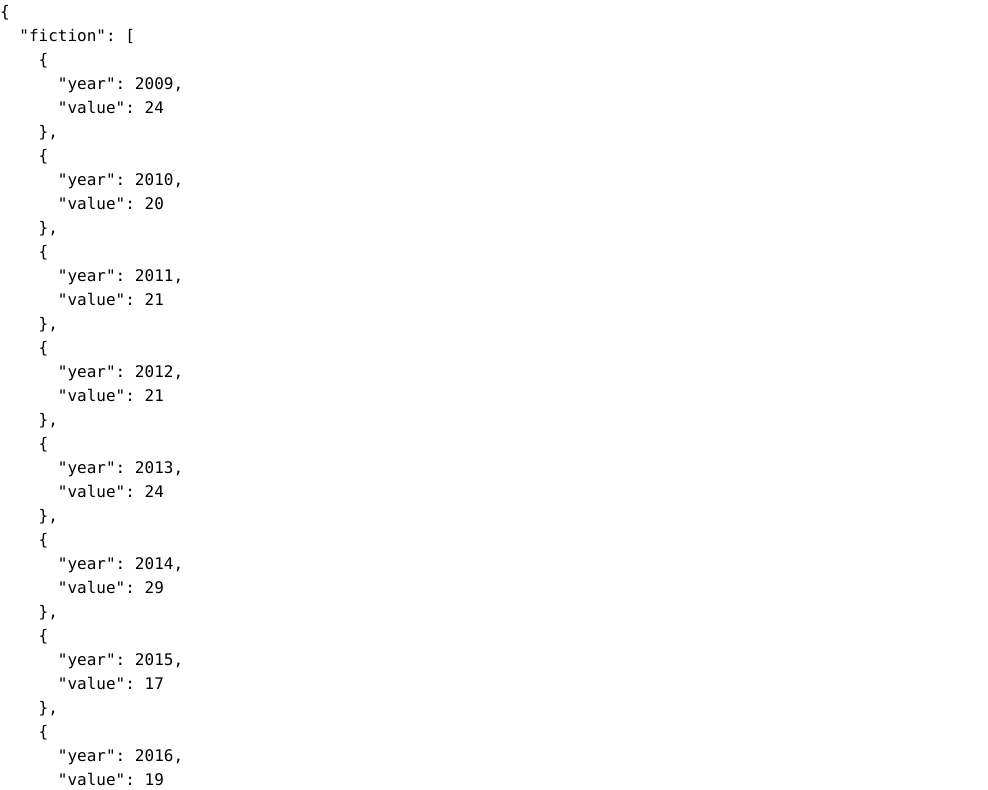
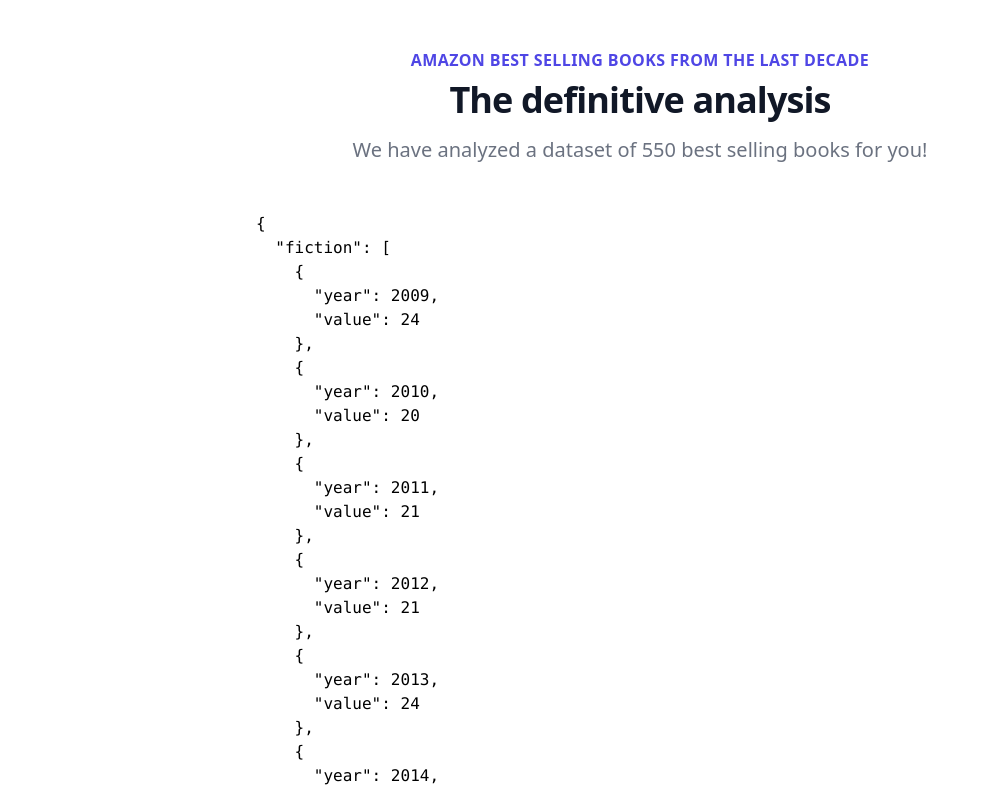
Before and after one commit to alejandronanez/data-funsies, a Next.js app: page / in a window 1280 px wide. Shown: the top 790 px of the page, without its empty margins (0-988 px from the left). Built offline with nearby package versions, Linux system fonts and the light colour scheme; a web font is replaced by a local one.

Commit message:
Created the promotional banner.

```diff
--- /dev/null
+++ b/src/components/PromotionalBanner/PromotionalBanner.tsx
@@ -0,0 +1,26 @@
+import React from 'react';
+
+interface Props {
+  datasetsSize: number;
+}
+
+export function PromotionalBanner({ datasetsSize }: Props) {
+  return (
+    <div className="py-12 bg-white">
+      <div className="max-w-7xl mx-auto px-4 sm:px-6 lg:px-8">
+        <div className="lg:text-center">
+          <h2 className="text-base text-indigo-600 font-semibold tracking-wide uppercase">
+            Amazon Best Selling Books from the last decade
+          </h2>
+          <p className="mt-2 text-3xl leading-8 font-extrabold tracking-tight text-gray-900 sm:text-4xl">
+            The definitive analysis
+          </p>
+          <p className="mt-4 max-w-2xl text-xl text-gray-500 lg:mx-auto">
+            We have analyzed a dataset of {datasetsSize} best selling books for
+            you!
+          </p>
+        </div>
+      </div>
+    </div>
+  );
+}
--- a/src/pages/index.tsx
+++ b/src/pages/index.tsx
@@ -1,14 +1,22 @@
 import { InferGetStaticPropsType } from 'next';
 import { getBooksPerYear } from 'dataProcessing/data';
 import { bestSellers } from 'rawData/bestsellers';
+/* This example requires Tailwind CSS v2.0+ */
+import { PromotionalBanner } from 'components/PromotionalBanner/PromotionalBanner';
 
 export default function Home({
   booksPerYear,
+  datasetSize,
 }: InferGetStaticPropsType<typeof getStaticProps>) {
   return (
-    <>
-      <pre>{JSON.stringify(booksPerYear, null, 2)}</pre>
-    </>
+    <div>
+      <div className="max-w-7xl mx-auto px-4 sm:px-6 lg:px-8">
+        <div className="max-w-3xl mx-auto">
+          <PromotionalBanner datasetsSize={datasetSize} />
+          <pre>{JSON.stringify(booksPerYear, null, 2)}</pre>
+        </div>
+      </div>
+    </div>
   );
 }
 export const getStaticProps = async () => {
@@ -21,6 +29,7 @@
   return {
     props: {
       booksPerYear: getBooksPerYear(bestSellers),
+      datasetSize: bestSellers.length,
     },
   };
 };
```
